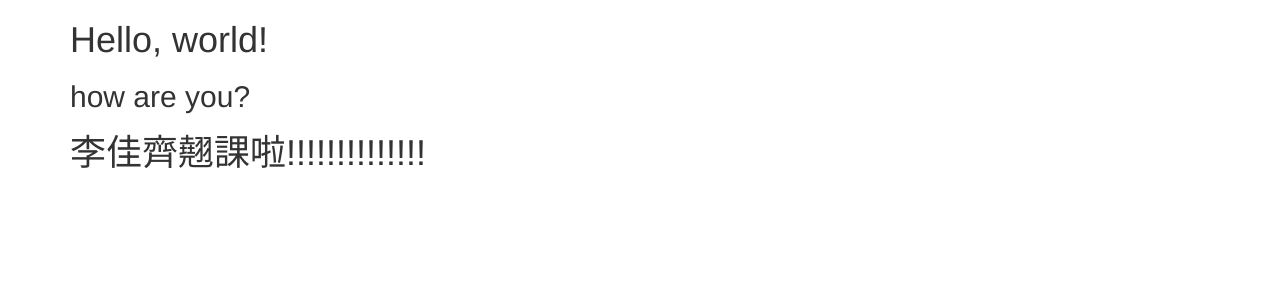
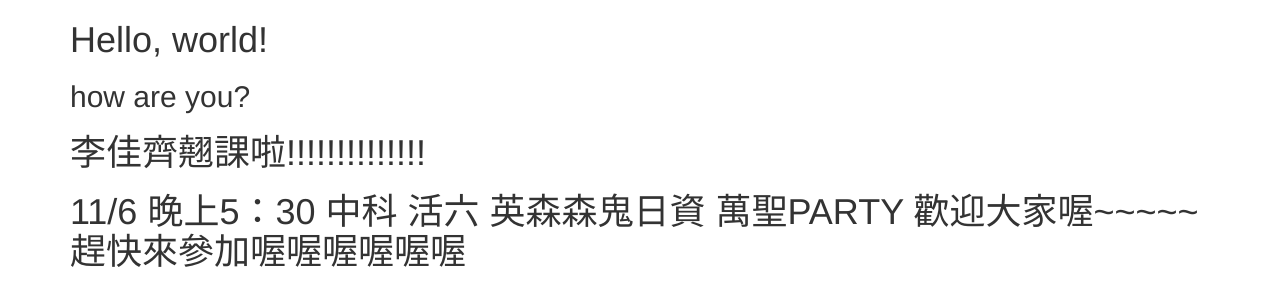
Before and after one commit to porker6280/porker6280.github.io, a plain HTML site: page 20141030.html in a window 1280 px wide. Drawn offline with nearby package versions, Linux system fonts and the light colour scheme.

Commit message:
Update 20141030.html

```diff
--- a/20141030.html
+++ b/20141030.html
@@ -25,7 +25,7 @@
       <h1>Hello, world!</h1>
       <h2>how are you?</h2>
       <h1>李佳齊翹課啦!!!!!!!!!!!!!!</h1>
-
+      <h1>11/6 晚上5：30  中科  活六   英森森鬼日資   萬聖PARTY  歡迎大家喔~~~~~趕快來參加喔喔喔喔喔喔</h1>
       <!-- jQuery (necessary for Bootstrap's JavaScript plugins) -->
       <script src="https://ajax.googleapis.com/ajax/libs/jquery/1.11.1/jquery.min.js"></script>
       <!-- Include all compiled plugins (below), or include individual files as needed -->
```
